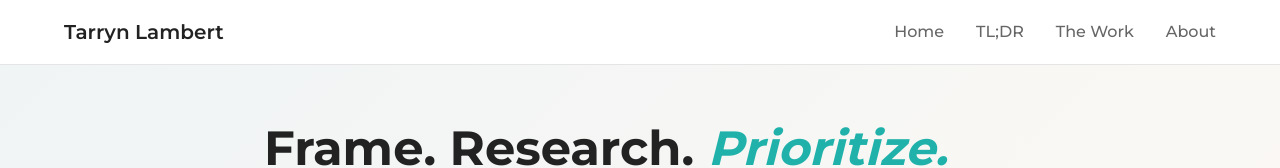
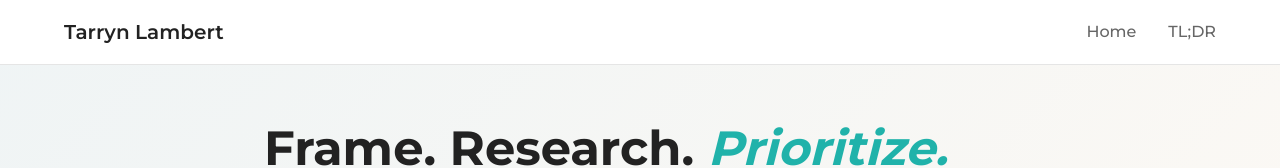
Before and after one commit to ohhtarryn/using-github-pages, a plain HTML site: page index.html in a window 1280 px wide. Shown: the top 168 px of the page. Drawn offline with Linux system fonts and the light colour scheme.

Commit message:
Update index.html
simplify nav

```diff
--- a/index.html
+++ b/index.html
@@ -16,8 +16,6 @@
             <div class="nav-menu">
                 <a href="index.html" class="nav-link active">Home</a>
                 <a href="tldr.html" class="nav-link">TL;DR</a>
-                <a href="#work" class="nav-link">The Work</a>
-                <a href="#about" class="nav-link">About</a>
             </div>
         </div>
     </nav>
```
